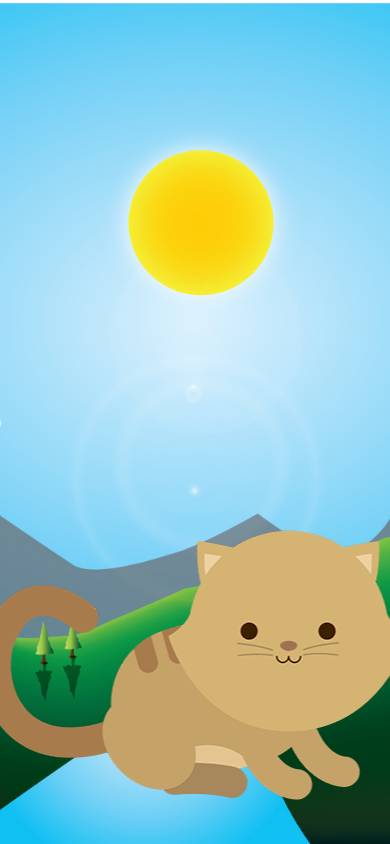
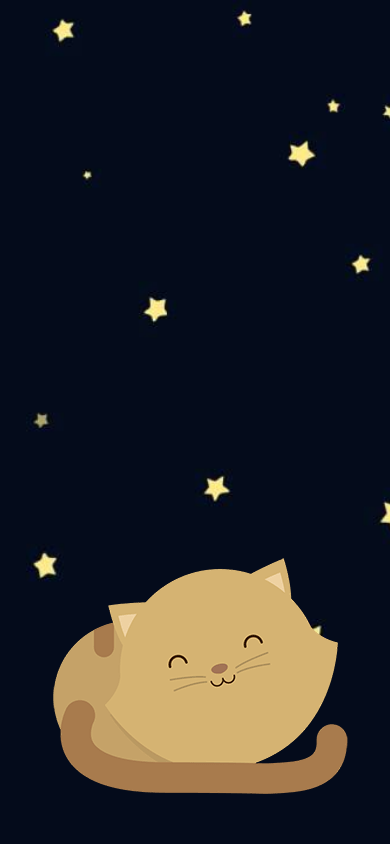
Before and after one commit to adaramirez/cute-cat, a plain HTML site: page index.html in a window 390 px wide. Drawn offline with Linux system fonts and the light colour scheme.

Commit message:
complete practical exercise where there are three different scenarios with three different cats, changing according the different sizes

```diff
--- a/css/main.css
+++ b/css/main.css
@@ -32,4 +32,22 @@ body,html {
 }
 
 /*-----CONDITIONS FOR DIFFERENT SCREEN SIZES---------*/
-@media screen and (max-width:)
+@media screen and (max-width:1024px){
+    .background{
+        background-image: url(../assets/images/Copia\ de\ dawn.png);
+    }
+
+    .cute-kitty{
+        background-image: url(../assets/images/Copia\ de\ kitten-large.png);
+    }
+}
+
+@media screen and (max-width:768px){
+    .background{
+        background-image: url(../assets/images/Copia\ de\ night.jpg);
+    }
+
+    .cute-kitty{
+        background-image: url(../assets/images/Copia\ de\ kitten-small.png);
+    }
+}
```
